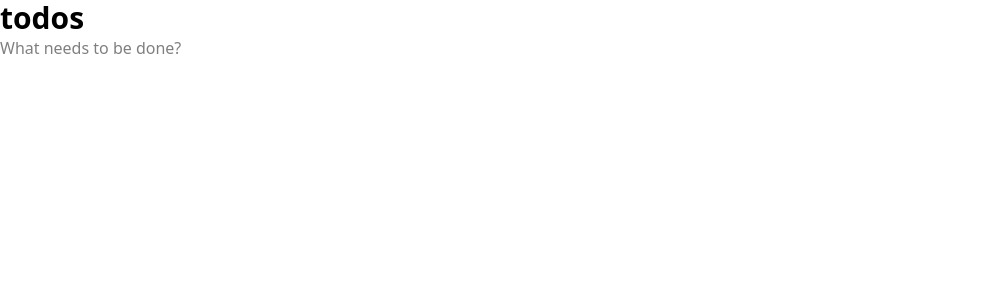
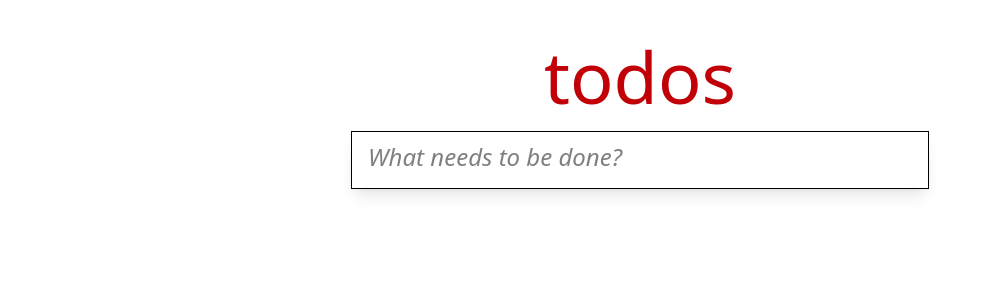
Before and after one commit to VHall1/vue-todomvc, a Vue app: page / in a window 1280 px wide. Shown: the top 300 px of the page, without its empty margins (0-992 px from the left). Built offline with nearby package versions, Linux system fonts and the light colour scheme; the HTML template or start-up script is replaced by a standard one.

Commit message:
add basic styles

```diff
--- a/src/App.vue
+++ b/src/App.vue
@@ -23,10 +23,13 @@ const handleKeydown = (payload: KeyboardEvent) => {
 };
 </script>
 <template>
-  <h1 class="text-3xl font-bold">todos</h1>
-  <div>
+  <div class="max-w-xl mx-auto">
+    <h1 class="text-7xl font-extralight text-center text-red-700 mt-10">todos</h1>
+
+    <div class="mt-5">
       <label for="new-todo" class="sr-only">Create a new todo</label>
       <input
+        class="p-4 w-full shadow-lg outline-1 placeholder:italic placeholder:text-2xl"
         id="new-todo"
         v-model="newTodo"
         placeholder="What needs to be done?"
@@ -34,8 +37,17 @@ const handleKeydown = (payload: KeyboardEvent) => {
       />
     </div>
 
-  <div v-for="todo in todos" :key="todo.id">
-    <input type="checkbox" v-model="todo.done" />
-    <label>{{ todo.description }}</label>
+    <div class="mt-5">
+      <div v-for="todo in todos" :key="todo.id" class="py-4">
+        <label
+          :for="todo.id"
+          class="text-2xl flex items-center"
+          :class="{ 'line-through': todo.done }"
+        >
+          <input :id="todo.id" class="size-10 mr-5" type="checkbox" v-model="todo.done" />
+          {{ todo.description }}
+        </label>
+      </div>
+    </div>
   </div>
 </template>
```
Lines whose indentation alone changed are shown as unchanged.
